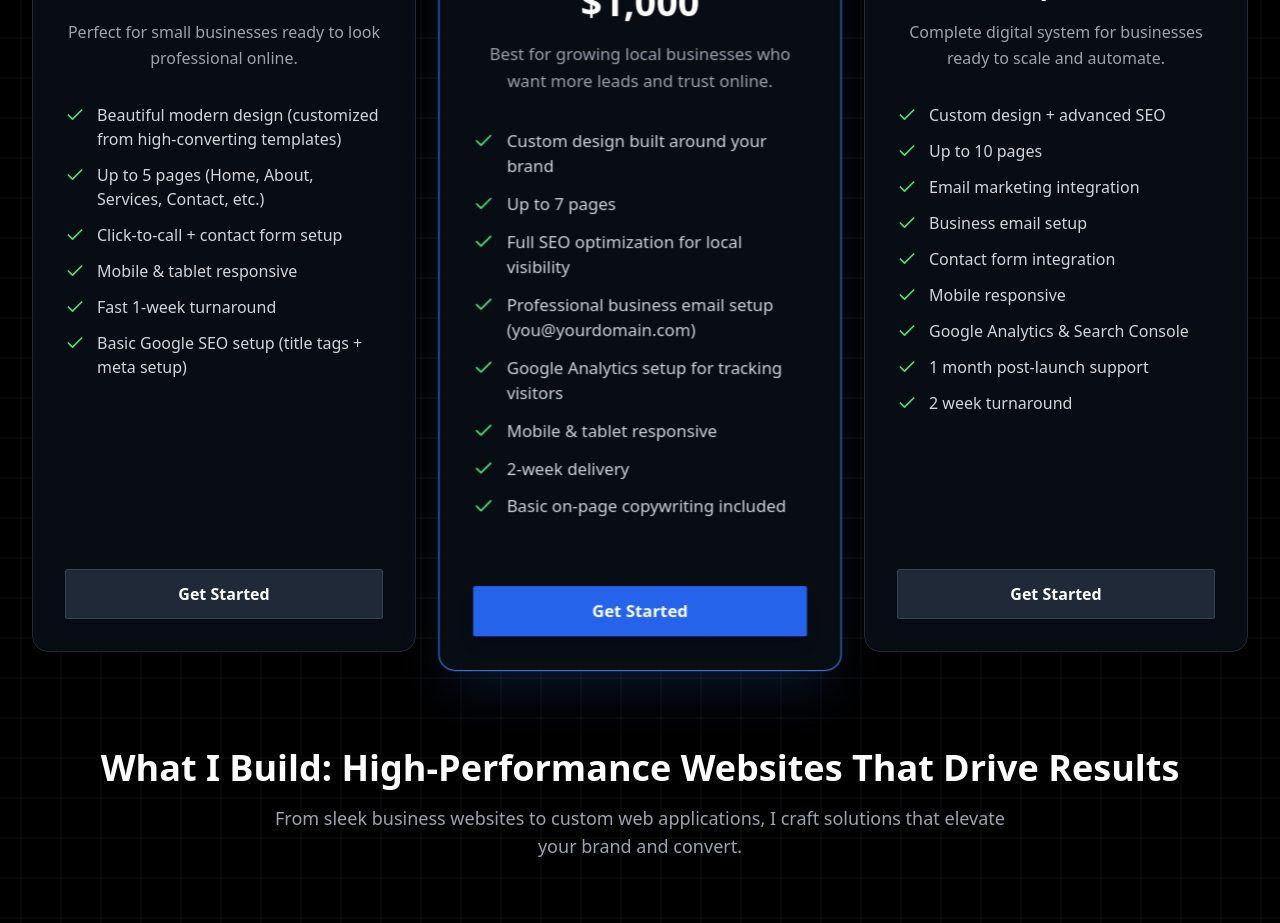
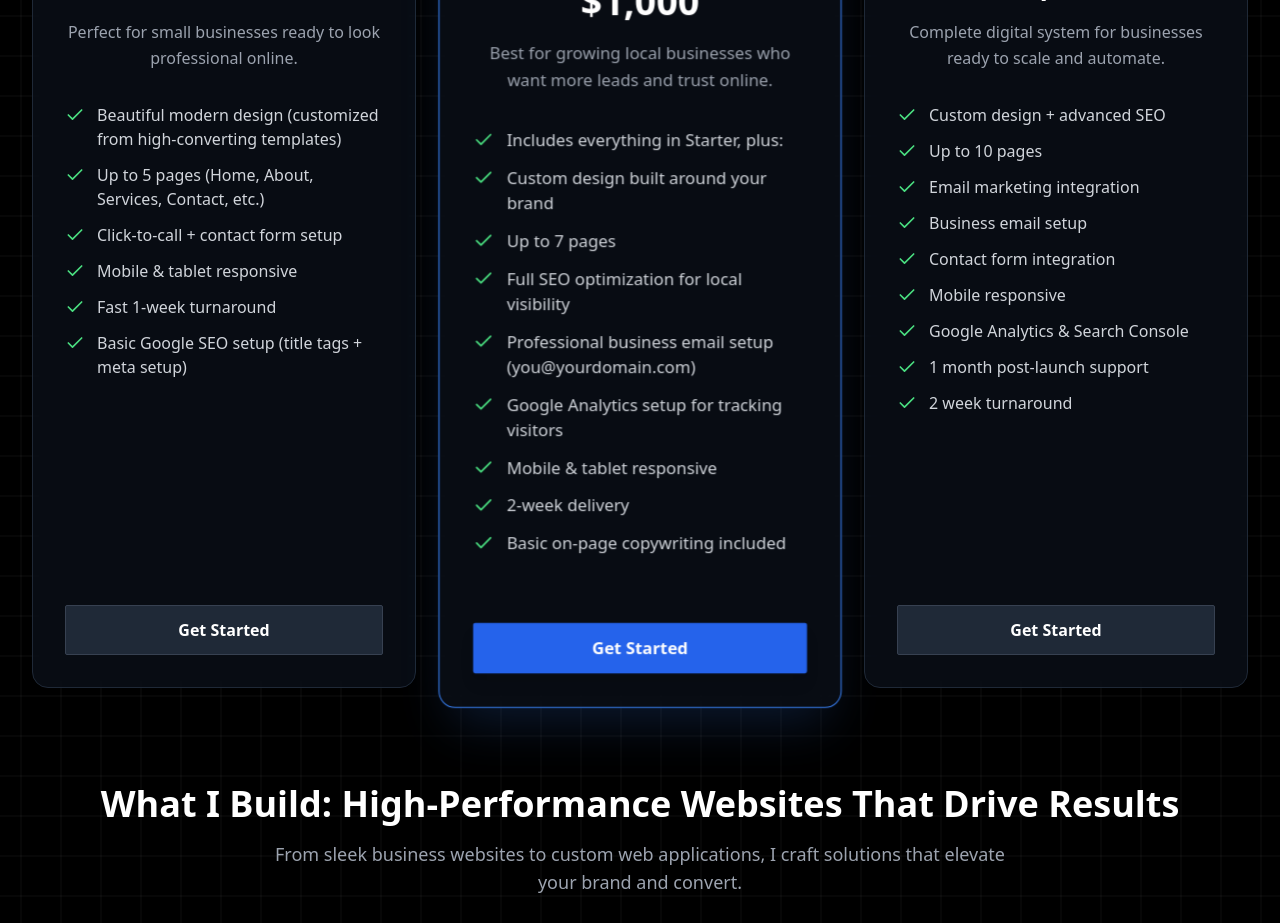
Before and after one commit to SchulzCorpLLC/SchulzCorp, a React (Vite) app: page / in a window 1280 px wide. Shown: the part 1220-2143 px from the top of the page. Built offline with nearby package versions, Linux system fonts and the light colour scheme.

Commit message:
Updated Services.tsx

```diff
--- a/src/components/Services.tsx
+++ b/src/components/Services.tsx
@@ -47,6 +47,7 @@ const Services: React.FC = () => {
       price: "$1,000",
       description: "Best for growing local businesses who want more leads and trust online.",
       features: [
+        "Includes everything in Starter, plus:",
         "Custom design built around your brand",
         "Up to 7 pages",
         "Full SEO optimization for local visibility",
```
